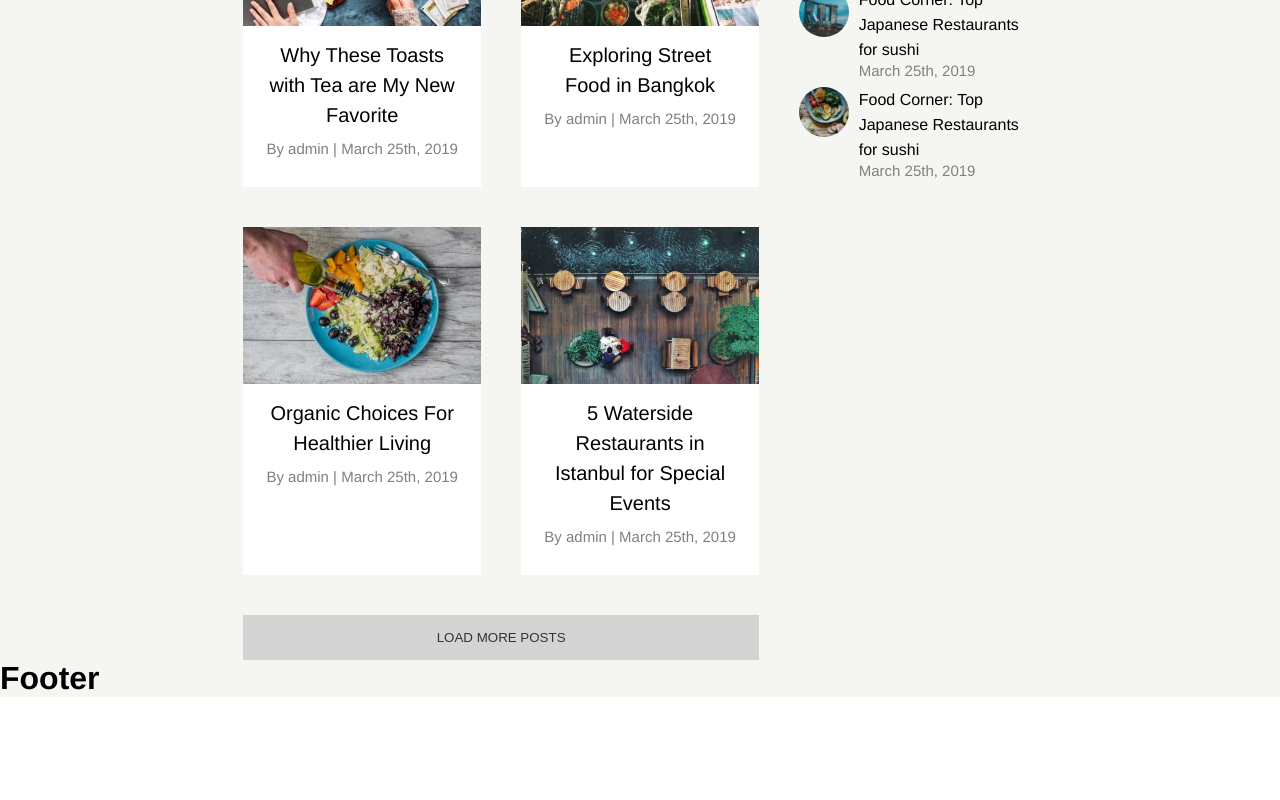
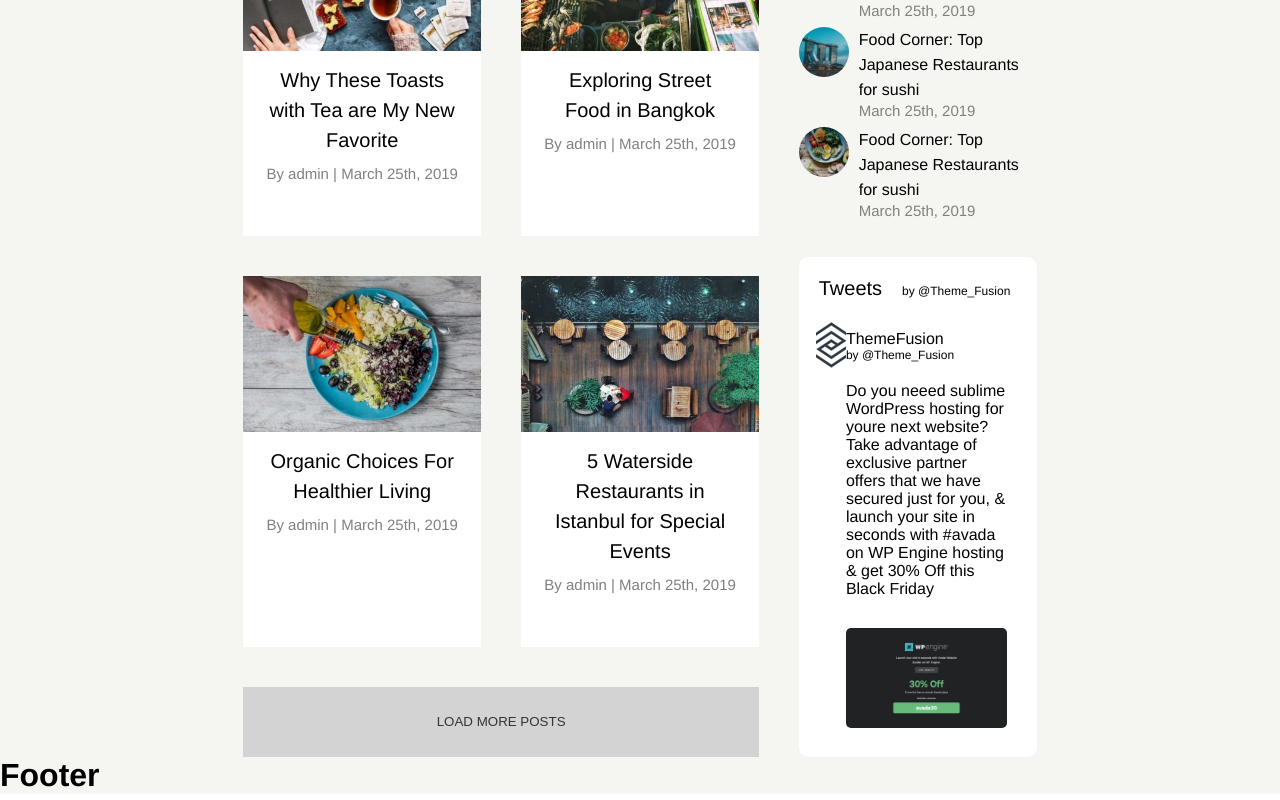
Before and after one commit to ParisiA02/proj-html-vuejs, a Vue app: page / in a window 1280 px wide. Shown: the part 4780-5580 px from the top of the page. Before the commit the page ends 5477 px from the top, so only its background shows below. Built offline with nearby package versions, Linux system fonts and the light colour scheme.

Commit message:
added blog tweet

```diff
--- a/src/App.vue
+++ b/src/App.vue
@@ -1,6 +1,6 @@
 <template>
   <div id="app">
-    <Header :links="links" :logo="logo"/>
+    <Header :links="links"/>
     <Main/>
     <Footer/>
   </div>
@@ -21,8 +21,7 @@ export default {
   },
   data(){
     return{
-      links:["Home","Recipes","Places","Blog","About","Contact"],
-      logo:"../assets/avada-food-logo.png"
+      links:["Home","Recipes","Places","Blog","About","Contact"]
     }
   }
 }
--- a/src/components/Blog.vue
+++ b/src/components/Blog.vue
@@ -154,6 +154,25 @@
                 <div class="comment-text">
                     <span class="comment-title">Food Corner: Top Japanese Restaurants for sushi</span>
                     <span class="comment-date">March 25th, 2019</span>
+                </div>
+            </div>
+            <div class="blog-tweet">
+                <div class="tweet-author">
+                    <span>Tweets</span>
+                    <span class="author">by @Theme_Fusion</span>
+                </div>
+                <div class="tweet-container">
+                    <div class="profile-img"></div>
+                    <div class="tweet-text">
+                        <span>ThemeFusion</span>
+                        <span class="author">by @Theme_Fusion</span>
+                        <div class="tweet-body-text">
+                            Do you neeed sublime WordPress hosting for youre next website? Take advantage of exclusive partner offers that we have secured just for you, & launch your site in seconds with #avada on WP Engine hosting & get 30% Off this Black Friday
+                            <div class="tweet-img-container">
+                                <img src="../assets/En2TRxLW4AEiWUN.jpeg" alt="tweet-img">
+                            </div>
+                        </div>
+                    </div>
                 </div>
             </div>
         </div>
@@ -317,6 +336,7 @@ export default {
             input{
                 width: 350px;
                 height: 50px;
+                margin-top: 40px;
                 padding-left: 20px;
                 font-size: 20px;
                 border: 2px solid grey;
@@ -396,6 +416,62 @@ export default {
                         }
                     }
                 }
+                .blog-tweet{
+                    width: 100%;
+                    height: 500px;
+                    margin-top: 50px;
+                    border-radius: 10px;
+                    background-color: white;
+
+                    .tweet-author{
+                        padding-top: 20px;
+
+                        span{
+                            font-size: 20px;
+                            margin-left: 20px
+                        }
+                        span.author{
+                            font-size: 12px;
+                        }
+                    }
+                    .tweet-container{
+                        width: 100%;
+                        height: 500px;
+                        display: flex;
+                        padding-right: 30px;
+                        .profile-img{
+                            width: 15%;
+                            height: 50px;
+                            margin-left: 17px;
+                            margin-top: 20px;
+                            background-image: url("../assets/3a74ce3d0532b7773b174c45ca3bd05a_normal.png");
+                            background-position: center;
+                            background-color: green;
+                        }
+                        .tweet-text{
+                            width: 80%;
+                            margin-top: 30px;
+
+                            span{
+                                display: block;
+                            }
+                            span.author{
+                                font-size: 12px;
+                            }
+                            .tweet-body-text{
+                                margin-top: 20px;
+                            }
+                            .tweet-img-container{
+                                width: 100%;
+                                margin-top: 30px;
+                                img{
+                                    width: 100%;
+                                    border-radius: 5px;
+                                }
+                            }
+                        }
+                    }
+                }
             }
         }
     }
--- a/src/components/Header.vue
+++ b/src/components/Header.vue
@@ -33,8 +33,7 @@
 export default {
   name: 'Header',
   props:{
-    links: Array,
-    logo: String
+    links: Array
   }
 }
 </script>
```
